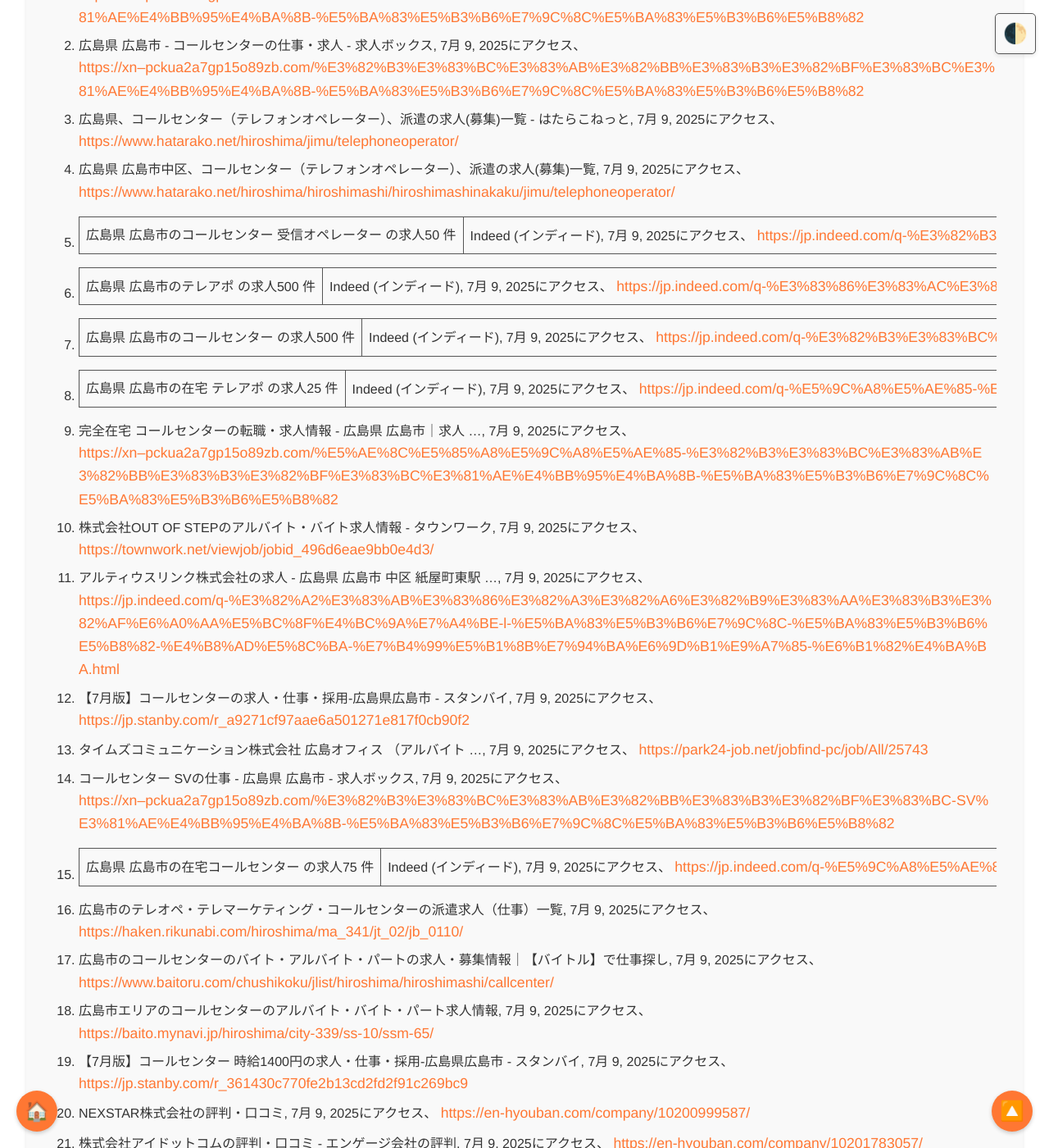
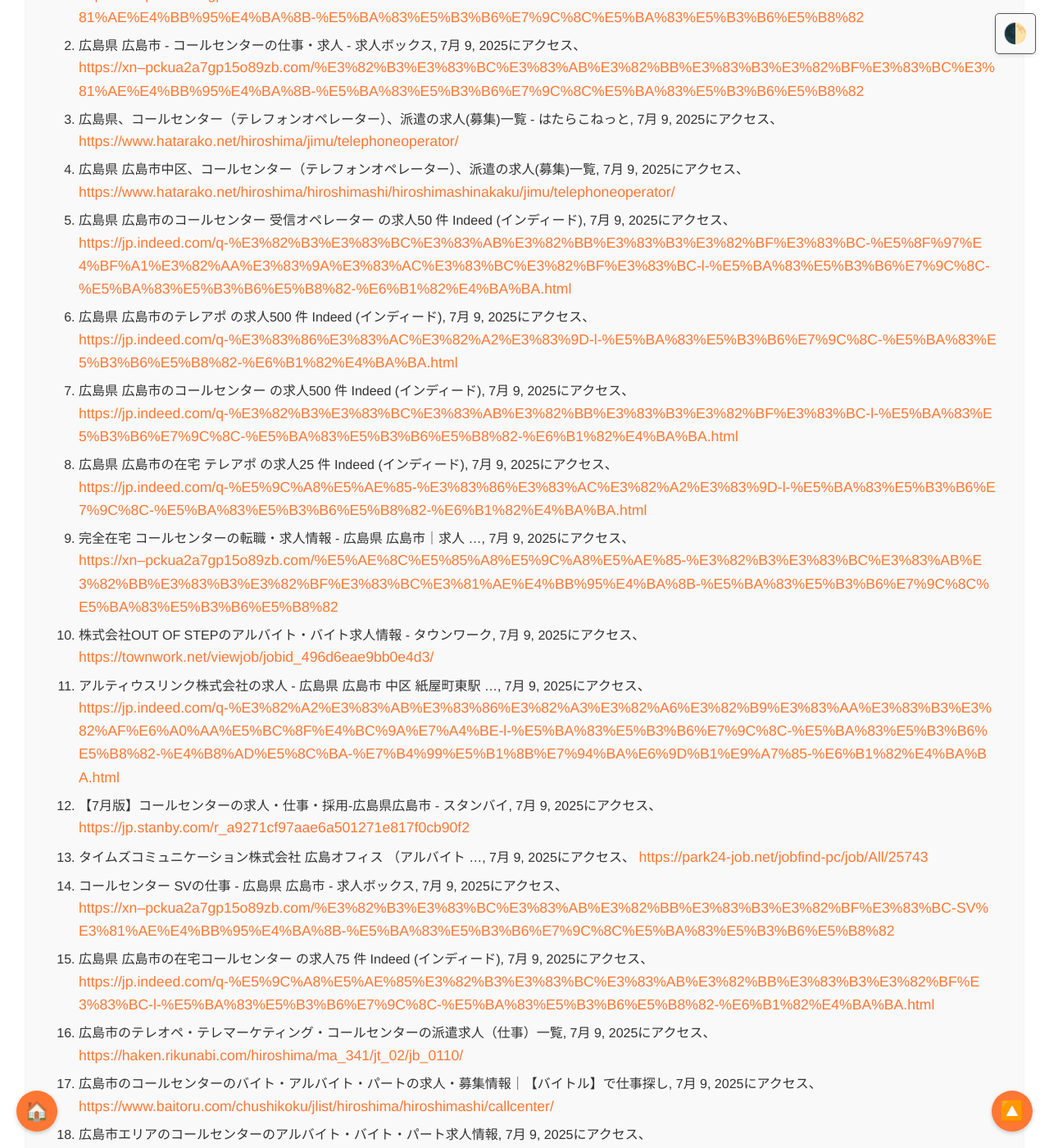
Before and after one commit to aegisfleet/share-deepresearch, a Jekyll site: the page built from _topics/call-center-jobs/index.md, in a window 1280 px wide and 1400 px high, scrolled down 9744 px. Shown: the whole window at 82% size. Built offline with Jekyll 4.4.1, drawn with Linux system fonts in a browser that asks for light colours; some of the changed text lies outside the part shown.

Commit message:
Auto update files

```diff
--- a/_topics/call-center-jobs/index.md
+++ b/_topics/call-center-jobs/index.md
@@ -246,17 +246,17 @@ title: 広島市におけるテレアポ・コールセンター求人の専門
 2. 広島県 広島市 \- コールセンターの仕事・求人 \- 求人ボックス, 7月 9, 2025にアクセス、 [https://xn--pckua2a7gp15o89zb.com/%E3%82%B3%E3%83%BC%E3%83%AB%E3%82%BB%E3%83%B3%E3%82%BF%E3%83%BC%E3%81%AE%E4%BB%95%E4%BA%8B-%E5%BA%83%E5%B3%B6%E7%9C%8C%E5%BA%83%E5%B3%B6%E5%B8%82](https://xn--pckua2a7gp15o89zb.com/%E3%82%B3%E3%83%BC%E3%83%AB%E3%82%BB%E3%83%B3%E3%82%BF%E3%83%BC%E3%81%AE%E4%BB%95%E4%BA%8B-%E5%BA%83%E5%B3%B6%E7%9C%8C%E5%BA%83%E5%B3%B6%E5%B8%82)
 3. 広島県、コールセンター（テレフォンオペレーター）、派遣の求人(募集)一覧 \- はたらこねっと, 7月 9, 2025にアクセス、 [https://www.hatarako.net/hiroshima/jimu/telephoneoperator/](https://www.hatarako.net/hiroshima/jimu/telephoneoperator/)
 4. 広島県 広島市中区、コールセンター（テレフォンオペレーター）、派遣の求人(募集)一覧, 7月 9, 2025にアクセス、 [https://www.hatarako.net/hiroshima/hiroshimashi/hiroshimashinakaku/jimu/telephoneoperator/](https://www.hatarako.net/hiroshima/hiroshimashi/hiroshimashinakaku/jimu/telephoneoperator/)
-5. 広島県 広島市のコールセンター 受信オペレーター の求人50 件 | Indeed (インディード), 7月 9, 2025にアクセス、 [https://jp.indeed.com/q-%E3%82%B3%E3%83%BC%E3%83%AB%E3%82%BB%E3%83%B3%E3%82%BF%E3%83%BC-%E5%8F%97%E4%BF%A1%E3%82%AA%E3%83%9A%E3%83%AC%E3%83%BC%E3%82%BF%E3%83%BC-l-%E5%BA%83%E5%B3%B6%E7%9C%8C-%E5%BA%83%E5%B3%B6%E5%B8%82-%E6%B1%82%E4%BA%BA.html](https://jp.indeed.com/q-%E3%82%B3%E3%83%BC%E3%83%AB%E3%82%BB%E3%83%B3%E3%82%BF%E3%83%BC-%E5%8F%97%E4%BF%A1%E3%82%AA%E3%83%9A%E3%83%AC%E3%83%BC%E3%82%BF%E3%83%BC-l-%E5%BA%83%E5%B3%B6%E7%9C%8C-%E5%BA%83%E5%B3%B6%E5%B8%82-%E6%B1%82%E4%BA%BA.html)
-6. 広島県 広島市のテレアポ の求人500 件 | Indeed (インディード), 7月 9, 2025にアクセス、 [https://jp.indeed.com/q-%E3%83%86%E3%83%AC%E3%82%A2%E3%83%9D-l-%E5%BA%83%E5%B3%B6%E7%9C%8C-%E5%BA%83%E5%B3%B6%E5%B8%82-%E6%B1%82%E4%BA%BA.html](https://jp.indeed.com/q-%E3%83%86%E3%83%AC%E3%82%A2%E3%83%9D-l-%E5%BA%83%E5%B3%B6%E7%9C%8C-%E5%BA%83%E5%B3%B6%E5%B8%82-%E6%B1%82%E4%BA%BA.html)
-7. 広島県 広島市のコールセンター の求人500 件 | Indeed (インディード), 7月 9, 2025にアクセス、 [https://jp.indeed.com/q-%E3%82%B3%E3%83%BC%E3%83%AB%E3%82%BB%E3%83%B3%E3%82%BF%E3%83%BC-l-%E5%BA%83%E5%B3%B6%E7%9C%8C-%E5%BA%83%E5%B3%B6%E5%B8%82-%E6%B1%82%E4%BA%BA.html](https://jp.indeed.com/q-%E3%82%B3%E3%83%BC%E3%83%AB%E3%82%BB%E3%83%B3%E3%82%BF%E3%83%BC-l-%E5%BA%83%E5%B3%B6%E7%9C%8C-%E5%BA%83%E5%B3%B6%E5%B8%82-%E6%B1%82%E4%BA%BA.html)
-8. 広島県 広島市の在宅 テレアポ の求人25 件 | Indeed (インディード), 7月 9, 2025にアクセス、 [https://jp.indeed.com/q-%E5%9C%A8%E5%AE%85-%E3%83%86%E3%83%AC%E3%82%A2%E3%83%9D-l-%E5%BA%83%E5%B3%B6%E7%9C%8C-%E5%BA%83%E5%B3%B6%E5%B8%82-%E6%B1%82%E4%BA%BA.html](https://jp.indeed.com/q-%E5%9C%A8%E5%AE%85-%E3%83%86%E3%83%AC%E3%82%A2%E3%83%9D-l-%E5%BA%83%E5%B3%B6%E7%9C%8C-%E5%BA%83%E5%B3%B6%E5%B8%82-%E6%B1%82%E4%BA%BA.html)
+5. 広島県 広島市のコールセンター 受信オペレーター の求人50 件 Indeed (インディード), 7月 9, 2025にアクセス、 [https://jp.indeed.com/q-%E3%82%B3%E3%83%BC%E3%83%AB%E3%82%BB%E3%83%B3%E3%82%BF%E3%83%BC-%E5%8F%97%E4%BF%A1%E3%82%AA%E3%83%9A%E3%83%AC%E3%83%BC%E3%82%BF%E3%83%BC-l-%E5%BA%83%E5%B3%B6%E7%9C%8C-%E5%BA%83%E5%B3%B6%E5%B8%82-%E6%B1%82%E4%BA%BA.html](https://jp.indeed.com/q-%E3%82%B3%E3%83%BC%E3%83%AB%E3%82%BB%E3%83%B3%E3%82%BF%E3%83%BC-%E5%8F%97%E4%BF%A1%E3%82%AA%E3%83%9A%E3%83%AC%E3%83%BC%E3%82%BF%E3%83%BC-l-%E5%BA%83%E5%B3%B6%E7%9C%8C-%E5%BA%83%E5%B3%B6%E5%B8%82-%E6%B1%82%E4%BA%BA.html)
+6. 広島県 広島市のテレアポ の求人500 件 Indeed (インディード), 7月 9, 2025にアクセス、 [https://jp.indeed.com/q-%E3%83%86%E3%83%AC%E3%82%A2%E3%83%9D-l-%E5%BA%83%E5%B3%B6%E7%9C%8C-%E5%BA%83%E5%B3%B6%E5%B8%82-%E6%B1%82%E4%BA%BA.html](https://jp.indeed.com/q-%E3%83%86%E3%83%AC%E3%82%A2%E3%83%9D-l-%E5%BA%83%E5%B3%B6%E7%9C%8C-%E5%BA%83%E5%B3%B6%E5%B8%82-%E6%B1%82%E4%BA%BA.html)
+7. 広島県 広島市のコールセンター の求人500 件 Indeed (インディード), 7月 9, 2025にアクセス、 [https://jp.indeed.com/q-%E3%82%B3%E3%83%BC%E3%83%AB%E3%82%BB%E3%83%B3%E3%82%BF%E3%83%BC-l-%E5%BA%83%E5%B3%B6%E7%9C%8C-%E5%BA%83%E5%B3%B6%E5%B8%82-%E6%B1%82%E4%BA%BA.html](https://jp.indeed.com/q-%E3%82%B3%E3%83%BC%E3%83%AB%E3%82%BB%E3%83%B3%E3%82%BF%E3%83%BC-l-%E5%BA%83%E5%B3%B6%E7%9C%8C-%E5%BA%83%E5%B3%B6%E5%B8%82-%E6%B1%82%E4%BA%BA.html)
+8. 広島県 広島市の在宅 テレアポ の求人25 件 Indeed (インディード), 7月 9, 2025にアクセス、 [https://jp.indeed.com/q-%E5%9C%A8%E5%AE%85-%E3%83%86%E3%83%AC%E3%82%A2%E3%83%9D-l-%E5%BA%83%E5%B3%B6%E7%9C%8C-%E5%BA%83%E5%B3%B6%E5%B8%82-%E6%B1%82%E4%BA%BA.html](https://jp.indeed.com/q-%E5%9C%A8%E5%AE%85-%E3%83%86%E3%83%AC%E3%82%A2%E3%83%9D-l-%E5%BA%83%E5%B3%B6%E7%9C%8C-%E5%BA%83%E5%B3%B6%E5%B8%82-%E6%B1%82%E4%BA%BA.html)
 9. 完全在宅 コールセンターの転職・求人情報 \- 広島県 広島市｜求人 ..., 7月 9, 2025にアクセス、 [https://xn--pckua2a7gp15o89zb.com/%E5%AE%8C%E5%85%A8%E5%9C%A8%E5%AE%85-%E3%82%B3%E3%83%BC%E3%83%AB%E3%82%BB%E3%83%B3%E3%82%BF%E3%83%BC%E3%81%AE%E4%BB%95%E4%BA%8B-%E5%BA%83%E5%B3%B6%E7%9C%8C%E5%BA%83%E5%B3%B6%E5%B8%82](https://xn--pckua2a7gp15o89zb.com/%E5%AE%8C%E5%85%A8%E5%9C%A8%E5%AE%85-%E3%82%B3%E3%83%BC%E3%83%AB%E3%82%BB%E3%83%B3%E3%82%BF%E3%83%BC%E3%81%AE%E4%BB%95%E4%BA%8B-%E5%BA%83%E5%B3%B6%E7%9C%8C%E5%BA%83%E5%B3%B6%E5%B8%82)
 10. 株式会社OUT OF STEPのアルバイト・バイト求人情報 \- タウンワーク, 7月 9, 2025にアクセス、 [https://townwork.net/viewjob/jobid\_496d6eae9bb0e4d3/](https://townwork.net/viewjob/jobid_496d6eae9bb0e4d3/)
 11. アルティウスリンク株式会社の求人 \- 広島県 広島市 中区 紙屋町東駅 ..., 7月 9, 2025にアクセス、 [https://jp.indeed.com/q-%E3%82%A2%E3%83%AB%E3%83%86%E3%82%A3%E3%82%A6%E3%82%B9%E3%83%AA%E3%83%B3%E3%82%AF%E6%A0%AA%E5%BC%8F%E4%BC%9A%E7%A4%BE-l-%E5%BA%83%E5%B3%B6%E7%9C%8C-%E5%BA%83%E5%B3%B6%E5%B8%82-%E4%B8%AD%E5%8C%BA-%E7%B4%99%E5%B1%8B%E7%94%BA%E6%9D%B1%E9%A7%85-%E6%B1%82%E4%BA%BA.html](https://jp.indeed.com/q-%E3%82%A2%E3%83%AB%E3%83%86%E3%82%A3%E3%82%A6%E3%82%B9%E3%83%AA%E3%83%B3%E3%82%AF%E6%A0%AA%E5%BC%8F%E4%BC%9A%E7%A4%BE-l-%E5%BA%83%E5%B3%B6%E7%9C%8C-%E5%BA%83%E5%B3%B6%E5%B8%82-%E4%B8%AD%E5%8C%BA-%E7%B4%99%E5%B1%8B%E7%94%BA%E6%9D%B1%E9%A7%85-%E6%B1%82%E4%BA%BA.html)
 12. 【7月版】コールセンターの求人・仕事・採用-広島県広島市 \- スタンバイ, 7月 9, 2025にアクセス、 [https://jp.stanby.com/r\_a9271cf97aae6a501271e817f0cb90f2](https://jp.stanby.com/r_a9271cf97aae6a501271e817f0cb90f2)
 13. タイムズコミュニケーション株式会社 広島オフィス （アルバイト ..., 7月 9, 2025にアクセス、 [https://park24-job.net/jobfind-pc/job/All/25743](https://park24-job.net/jobfind-pc/job/All/25743)
 14. コールセンター SVの仕事 \- 広島県 広島市 \- 求人ボックス, 7月 9, 2025にアクセス、 [https://xn--pckua2a7gp15o89zb.com/%E3%82%B3%E3%83%BC%E3%83%AB%E3%82%BB%E3%83%B3%E3%82%BF%E3%83%BC-SV%E3%81%AE%E4%BB%95%E4%BA%8B-%E5%BA%83%E5%B3%B6%E7%9C%8C%E5%BA%83%E5%B3%B6%E5%B8%82](https://xn--pckua2a7gp15o89zb.com/%E3%82%B3%E3%83%BC%E3%83%AB%E3%82%BB%E3%83%B3%E3%82%BF%E3%83%BC-SV%E3%81%AE%E4%BB%95%E4%BA%8B-%E5%BA%83%E5%B3%B6%E7%9C%8C%E5%BA%83%E5%B3%B6%E5%B8%82)
-15. 広島県 広島市の在宅コールセンター の求人75 件 | Indeed (インディード), 7月 9, 2025にアクセス、 [https://jp.indeed.com/q-%E5%9C%A8%E5%AE%85%E3%82%B3%E3%83%BC%E3%83%AB%E3%82%BB%E3%83%B3%E3%82%BF%E3%83%BC-l-%E5%BA%83%E5%B3%B6%E7%9C%8C-%E5%BA%83%E5%B3%B6%E5%B8%82-%E6%B1%82%E4%BA%BA.html](https://jp.indeed.com/q-%E5%9C%A8%E5%AE%85%E3%82%B3%E3%83%BC%E3%83%AB%E3%82%BB%E3%83%B3%E3%82%BF%E3%83%BC-l-%E5%BA%83%E5%B3%B6%E7%9C%8C-%E5%BA%83%E5%B3%B6%E5%B8%82-%E6%B1%82%E4%BA%BA.html)
+15. 広島県 広島市の在宅コールセンター の求人75 件 Indeed (インディード), 7月 9, 2025にアクセス、 [https://jp.indeed.com/q-%E5%9C%A8%E5%AE%85%E3%82%B3%E3%83%BC%E3%83%AB%E3%82%BB%E3%83%B3%E3%82%BF%E3%83%BC-l-%E5%BA%83%E5%B3%B6%E7%9C%8C-%E5%BA%83%E5%B3%B6%E5%B8%82-%E6%B1%82%E4%BA%BA.html](https://jp.indeed.com/q-%E5%9C%A8%E5%AE%85%E3%82%B3%E3%83%BC%E3%83%AB%E3%82%BB%E3%83%B3%E3%82%BF%E3%83%BC-l-%E5%BA%83%E5%B3%B6%E7%9C%8C-%E5%BA%83%E5%B3%B6%E5%B8%82-%E6%B1%82%E4%BA%BA.html)
 16. 広島市のテレオペ・テレマーケティング・コールセンターの派遣求人（仕事）一覧, 7月 9, 2025にアクセス、 [https://haken.rikunabi.com/hiroshima/ma\_341/jt\_02/jb\_0110/](https://haken.rikunabi.com/hiroshima/ma_341/jt_02/jb_0110/)
 17. 広島市のコールセンターのバイト・アルバイト・パートの求人・募集情報｜【バイトル】で仕事探し, 7月 9, 2025にアクセス、 [https://www.baitoru.com/chushikoku/jlist/hiroshima/hiroshimashi/callcenter/](https://www.baitoru.com/chushikoku/jlist/hiroshima/hiroshimashi/callcenter/)
 18. 広島市エリアのコールセンターのアルバイト・バイト・パート求人情報, 7月 9, 2025にアクセス、 [https://baito.mynavi.jp/hiroshima/city-339/ss-10/ssm-65/](https://baito.mynavi.jp/hiroshima/city-339/ss-10/ssm-65/)
@@ -264,7 +264,7 @@ title: 広島市におけるテレアポ・コールセンター求人の専門
 20. NEXSTAR株式会社の評判・口コミ, 7月 9, 2025にアクセス、 [https://en-hyouban.com/company/10200999587/](https://en-hyouban.com/company/10200999587/)
 21. 株式会社アイドットコムの評判・口コミ \- エンゲージ会社の評判, 7月 9, 2025にアクセス、 [https://en-hyouban.com/company/10201783057/](https://en-hyouban.com/company/10201783057/)
 22. 株式会社ＯＵＴ ＯＦ ＳＴＥＰの採用・求人情報-engage \- エンゲージ, 7月 9, 2025にアクセス、 [https://en-gage.net/oos\_saiyou/](https://en-gage.net/oos_saiyou/)
-23. コールセンターの離職率が高い理由とは？原因と対策まで | 記事一覧 | 法人のお客さま, 7月 9, 2025にアクセス、 [https://www.persol-group.co.jp/service/business/article/8762/](https://www.persol-group.co.jp/service/business/article/8762/)
+23. コールセンターの離職率が高い理由とは？原因と対策まで 記事一覧 法人のお客さま, 7月 9, 2025にアクセス、 [https://www.persol-group.co.jp/service/business/article/8762/](https://www.persol-group.co.jp/service/business/article/8762/)
 24. コールセンターの離職率を下げる方法とオペレーターのストレス対策｜トラムシステム, 7月 9, 2025にアクセス、 [https://www.tramsystem.jp/voice/voice-3386/](https://www.tramsystem.jp/voice/voice-3386/)
 25. 株式会社JR西日本カスタマーリレーションズ｜採用・求人情報ページ, 7月 9, 2025にアクセス、 [https://www.baitoru.com/op362802/](https://www.baitoru.com/op362802/)
 26. タイムズコミュニケーション株式会社 の求人・中途採用情報 − 転職 ..., 7月 9, 2025にアクセス、 [https://doda.jp/DodaFront/View/CompanyJobs/j\_id\_\_10009323392/](https://doda.jp/DodaFront/View/CompanyJobs/j_id__10009323392/)
@@ -280,7 +280,7 @@ title: 広島市におけるテレアポ・コールセンター求人の専門
 36. ベルシステム２４の退職理由・離職率に関する評判・口コミ一覧（全716件）【就活会議】, 7月 9, 2025にアクセス、 [https://syukatsu-kaigi.jp/companies/72366/post\_items/11/word\_mouths](https://syukatsu-kaigi.jp/companies/72366/post_items/11/word_mouths)
 37. アルティウスリンク株式会社【総合職】の採用情報(初任給/従業員/福利厚生)｜リクナビ2026, 7月 9, 2025にアクセス、 [https://job.rikunabi.com/2026/company/r382800078/employ/](https://job.rikunabi.com/2026/company/r382800078/employ/)
 38. アルティウスリンク株式会社 の求人・中途採用情報 − 転職ならdoda（デューダ）, 7月 9, 2025にアクセス、 [https://doda.jp/DodaFront/View/CompanyJobs/j\_id\_\_10013092883/](https://doda.jp/DodaFront/View/CompanyJobs/j_id__10013092883/)
-39. 株式会社ベルシステム24の求人 \- 広島県 | Indeed (インディード), 7月 9, 2025にアクセス、 [https://jp.indeed.com/q-%E6%A0%AA%E5%BC%8F%E4%BC%9A%E7%A4%BE%E3%83%99%E3%83%AB%E3%82%B7%E3%82%B9%E3%83%86%E3%83%A024-l-%E5%BA%83%E5%B3%B6%E7%9C%8C-%E6%B1%82%E4%BA%BA.html](https://jp.indeed.com/q-%E6%A0%AA%E5%BC%8F%E4%BC%9A%E7%A4%BE%E3%83%99%E3%83%AB%E3%82%B7%E3%82%B9%E3%83%86%E3%83%A024-l-%E5%BA%83%E5%B3%B6%E7%9C%8C-%E6%B1%82%E4%BA%BA.html)
+39. 株式会社ベルシステム24の求人 \- 広島県 Indeed (インディード), 7月 9, 2025にアクセス、 [https://jp.indeed.com/q-%E6%A0%AA%E5%BC%8F%E4%BC%9A%E7%A4%BE%E3%83%99%E3%83%AB%E3%82%B7%E3%82%B9%E3%83%86%E3%83%A024-l-%E5%BA%83%E5%B3%B6%E7%9C%8C-%E6%B1%82%E4%BA%BA.html](https://jp.indeed.com/q-%E6%A0%AA%E5%BC%8F%E4%BC%9A%E7%A4%BE%E3%83%99%E3%83%AB%E3%82%B7%E3%82%B9%E3%83%86%E3%83%A024-l-%E5%BA%83%E5%B3%B6%E7%9C%8C-%E6%B1%82%E4%BA%BA.html)
 40. ベルシステム２４の評判・口コミ一覧（全5778件）【就活会議】, 7月 9, 2025にアクセス、 [https://syukatsu-kaigi.jp/companies/72366/word\_mouths](https://syukatsu-kaigi.jp/companies/72366/word_mouths)
 41. タイムズコミュニケーションの退職理由・離職率に関する評判・口コミ一覧（全12件）【就活会議】, 7月 9, 2025にアクセス、 [https://syukatsu-kaigi.jp/companies/95498/post\_items/11/word\_mouths](https://syukatsu-kaigi.jp/companies/95498/post_items/11/word_mouths)
 42. 株式会社JR西日本カスタマーリレーションズの求人情報／コールセンターの【SV職】 JR西日本グループの安定企業です！ (333946) \- マイナビ転職, 7月 9, 2025にアクセス、 [https://tenshoku.mynavi.jp/jobinfo-333946-5-7-1/](https://tenshoku.mynavi.jp/jobinfo-333946-5-7-1/)
@@ -290,7 +290,7 @@ title: 広島市におけるテレアポ・コールセンター求人の専門
 46. コールセンターにノルマはある？目標との違いについて解説 \- ジョブミーツ, 7月 9, 2025にアクセス、 [https://www.j-meets.com/column/detail/646.html](https://www.j-meets.com/column/detail/646.html)
 47. コールセンターのバイトの仕事内容を解説！ 実際に勤務しているスタッフの体験談もご紹介, 7月 9, 2025にアクセス、 [https://www.bewith.net/oshigoto-mart/column/call-center/column\_240129\_01/](https://www.bewith.net/oshigoto-mart/column/call-center/column_240129_01/)
 48. コールセンターの面接でよく聞かれる質問、押さえておきたいポイント・注意点を解説, 7月 9, 2025にアクセス、 [https://staff.scskserviceware.co.jp/index.cfm?fuseaction=contents.fcts\&cid=822](https://staff.scskserviceware.co.jp/index.cfm?fuseaction=contents.fcts&cid=822)
-49. コールセンターのAI活用事例｜活用メリットと導入手順までご紹介 | CAT.AI（キャットエーアイ）, 7月 9, 2025にアクセス、 [https://cat-ai.jp/blog/blog-20240627/](https://cat-ai.jp/blog/blog-20240627/)
+49. コールセンターのAI活用事例｜活用メリットと導入手順までご紹介 CAT.AI（キャットエーアイ）, 7月 9, 2025にアクセス、 [https://cat-ai.jp/blog/blog-20240627/](https://cat-ai.jp/blog/blog-20240627/)
 50. 【国内＆海外を調査】コールセンターの生成AI活用アイディア＆事例9選, 7月 9, 2025にアクセス、 [https://spikestudio.jp/blog/WQypH\_xp](https://spikestudio.jp/blog/WQypH_xp)
 51. コールセンターでの生成AI活用例をご紹介！文字起こしの自動化やオペレーター教育も可能に, 7月 9, 2025にアクセス、 [https://www.persol-bd.co.jp/service/contactcenter/s-cc/column/aidig-ai/](https://www.persol-bd.co.jp/service/contactcenter/s-cc/column/aidig-ai/)
 52. コールセンターのAI導入・活用事例からメリットをわかりやすく紹介 \- AIsmiley, 7月 9, 2025にアクセス、 [https://aismiley.co.jp/ai\_news/examples-of-introducing-ai-to-call-centers/](https://aismiley.co.jp/ai_news/examples-of-introducing-ai-to-call-centers/)
--- a/_topics/call-center-jobs/infographic.html
+++ b/_topics/call-center-jobs/infographic.html
@@ -1,6 +1,9 @@
 <!DOCTYPE html>
 <html lang="ja">
 <head>
+    <script async src="https://pagead2.googlesyndication.com/pagead/js/adsbygoogle.js?client=ca-pub-3122674942116250" crossorigin="anonymous"></script>
+    <link rel="icon" type="image/png" sizes="32x32" href="/share-deepresearch/assets/favicon/favicon-32x32.png">
+    <link rel="icon" type="image/png" sizes="16x16" href="/share-deepresearch/assets/favicon/favicon-16x16.png">
     <meta charset="UTF-8">
     <meta name="viewport" content="width=device-width, initial-scale=1.0">
     <title>広島市テレアポ求人市場インフォグラフィック</title>
--- a/_topics/call-center-jobs/reveal.html
+++ b/_topics/call-center-jobs/reveal.html
@@ -1,6 +1,9 @@
 <!doctype html>
 <html lang="ja">
 <head>
+    <script async src="https://pagead2.googlesyndication.com/pagead/js/adsbygoogle.js?client=ca-pub-3122674942116250" crossorigin="anonymous"></script>
+    <link rel="icon" type="image/png" sizes="32x32" href="/share-deepresearch/assets/favicon/favicon-32x32.png">
+    <link rel="icon" type="image/png" sizes="16x16" href="/share-deepresearch/assets/favicon/favicon-16x16.png">
     <meta charset="utf-8">
     <meta name="viewport" content="width=device-width, initial-scale=1.0, maximum-scale=1.0, user-scalable=no">
 
```
